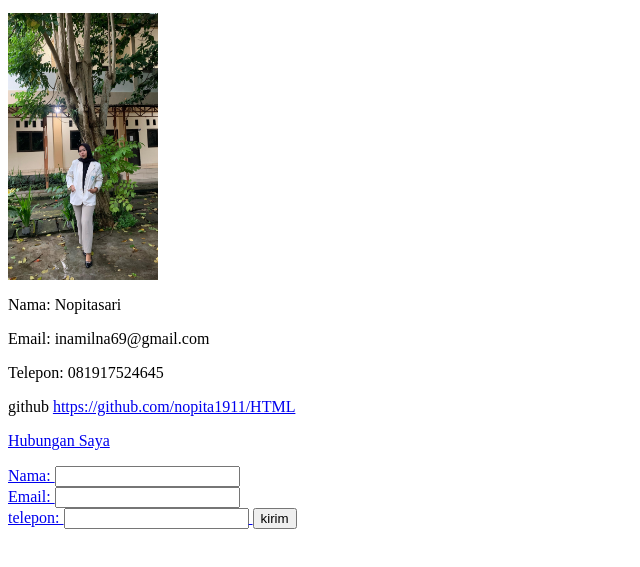
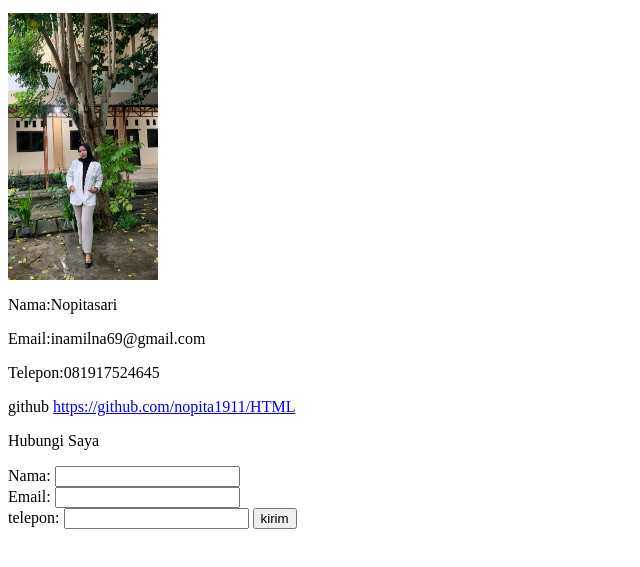
Before and after one commit to nopita1911/BIODATA-HTML, a plain HTML site: page index.html in a window 1280 px wide. Shown: the part 87-654 px from the top of the page, without its empty margins (0-640 px from the left). Drawn offline with Linux system fonts and the light colour scheme.

Commit message:
update index

```diff
--- a/index.html
+++ b/index.html
@@ -6,15 +6,15 @@
         <h1>Biodata Pribadi</h1>
         <p>Mahasiswa Semester 2 Jurusan Sistem Informasi</p>
         <img src="foto.jpeg" alt="foto saya"width="150">
-        <p>Nama: Nopitasari</p>
-        <P>Email: inamilna69@gmail.com</P>
-        <p>Telepon: 081917524645</p>
-        <p>github <a href="https://github.com/nopita1911/HTML" target="_blank">https://github.com/nopita1911/HTML</p>
-        <form >Hubungan Saya</form>
-        <label>Nama: <input type="text"></label><br />
-        <label >Email: <input type="email"></label><br />
-        <label >telepon: <input type="namber"></label>
-        <button type="submit">kirim</button><br />
+        <p>Nama:Nopitasari</p>
+        <P>Email:inamilna69@gmail.com</P>
+        <p>Telepon:081917524645</p>
+        <p>github <a href="https://github.com/nopita1911/BIODATA-HTML.git" target="_blank">https://github.com/nopita1911/HTML</a></p>
+        <form >Hubungi Saya</form>
+            <label>Nama: <input type="text"></label><br />
+            <label >Email: <input type="email"></label><br />
+            <label >telepon: <input type="namber"></label>
+            <button type="submit">kirim</button><br />
         </form>
 
     </body>
```
